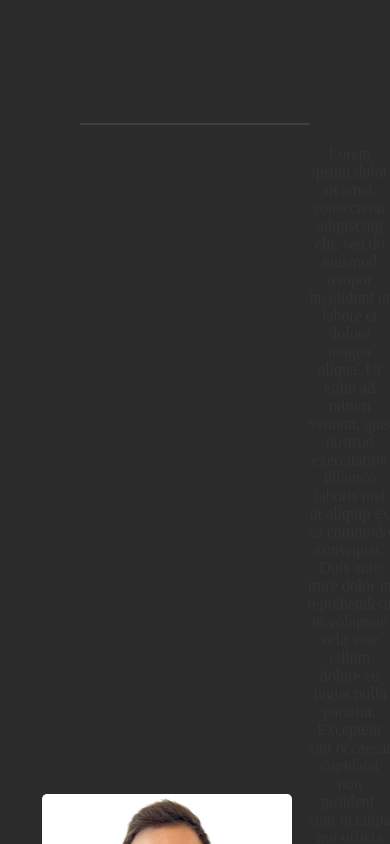
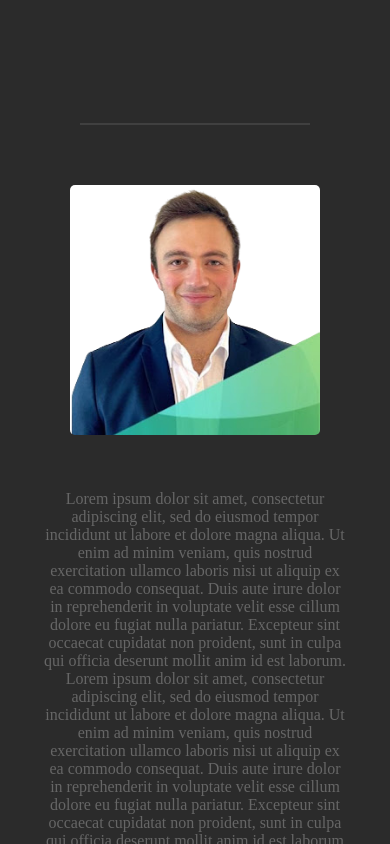
Before and after one commit to Edo404/portfolio, a React (Vite) app: page / in a window 390 px wide. Shown: the part 4280-5124 px from the top of the page. Built offline with nearby package versions, Linux system fonts and the light colour scheme.

Commit message:
end-progettosection

```diff
--- a/src/Project/Project.css
+++ b/src/Project/Project.css
@@ -2,17 +2,33 @@
     display: flex;
     align-items: center;
     padding: 10px;
-    margin: 10px 0;
+    margin: 50px 0;
 }
 
 .project-image {
-    width: 250px; /* Adjust size as needed */
+    width: 250px;
     height: 250px;
     border-radius: 5px;
-    margin-right: 15px;
+    margin-right: 55px;
 }
 
 .project-text {
     font-size: 16px;
-    color: #333;
+    color: hsl(0, 0%, 40%);
 }
+
+/* Responsive layout for screens smaller than 750px */
+@media (max-width: 750px) {
+    .project {
+        flex-direction: column; /* Stack items vertically */
+        text-align: center;
+    }
+
+    .project-image {
+        margin: 0 auto 55px; /* Center image and add space below it */
+    }
+
+    .project-text {
+        margin: 0; /* Remove extra margin */
+    }
+}
```
